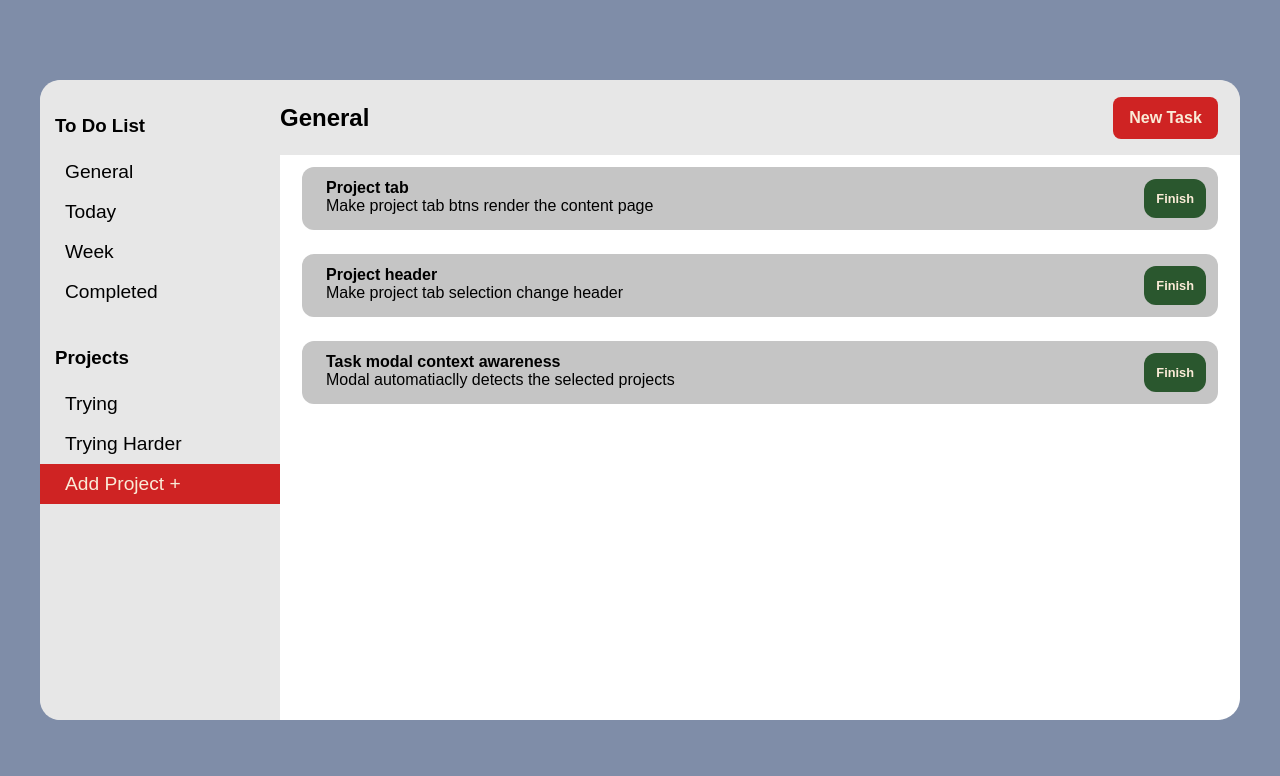
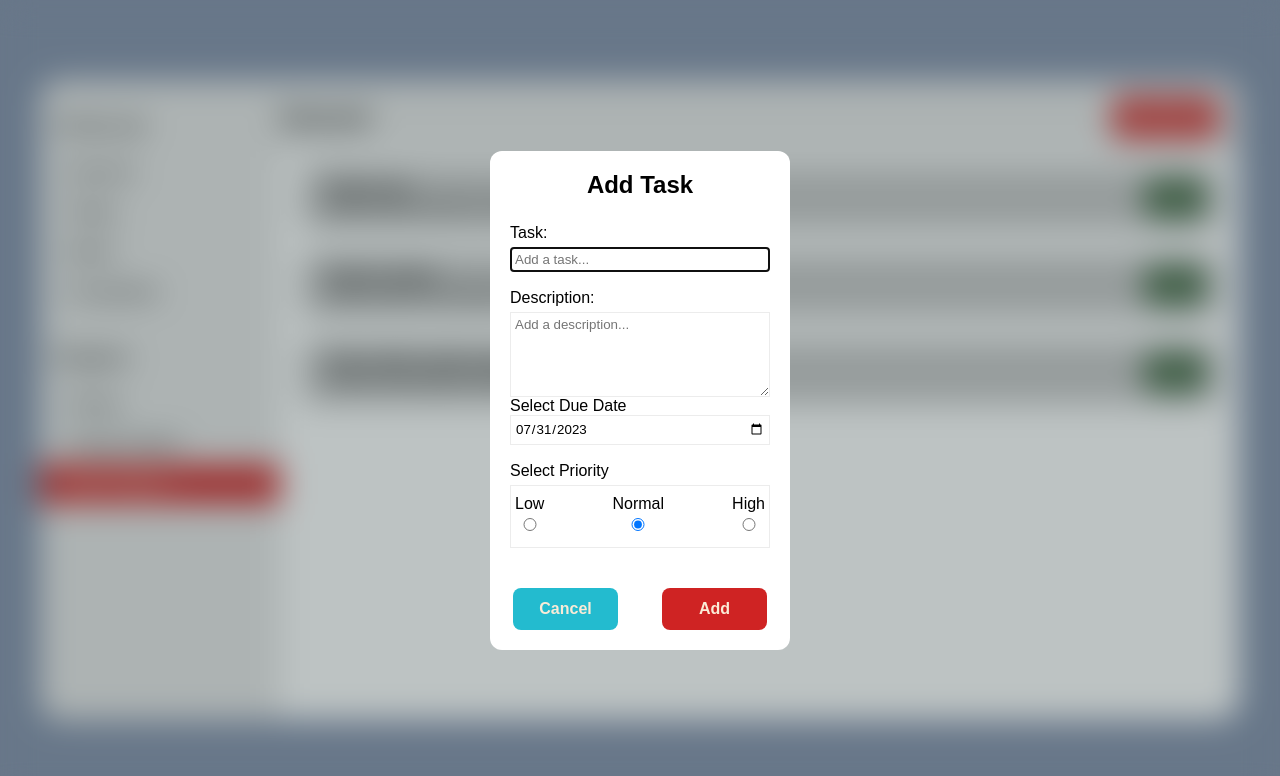
Before and after one commit to AndreasMy/todo-list, a website with bundled scripts: page dist/index.html in a window 1280 px wide. Built offline with nearby package versions, Linux system fonts and the light colour scheme.

Commit message:
added due date to modal and improved radio btns

```diff
--- a/src/components/componentsRenderer.js
+++ b/src/components/componentsRenderer.js
@@ -1,4 +1,4 @@
-import { renderTaskModal, modalPriority } from "./modal";
+import { renderTaskModal, modalPriority, modalDate } from "./modal";
 import { renderPage } from "../modules/page";
 import { renderTaskItems } from "./taskItems";
 import { renderProjectTab } from "./sidebar";
@@ -19,8 +19,8 @@ function openModal() {
     taskModal: () => {
       setChosenModal("taskModal");
       renderTaskModal("Add Task", "task", "Task:", "description", submitObject);
-      modalPriority()
-
+      modalDate();
+      modalPriority();
       //* Auto select input field
       const inputField = document.querySelector("#task");
       inputField.focus();
@@ -43,6 +43,8 @@ function openModal() {
   };
 }
 
+openModal().taskModal();
+
 function getModalInput() {
   return {
     title: (formID) => document.querySelector(formID).value,
@@ -64,6 +66,8 @@ function pushFormSubmission(
   const title = modalInput.title(titleFormID);
   const description = modalInput.description(projectFormID);
   const newElement = functionHandler(title, description);
+  //* Variable for date picker
+  //* Variable for priority
 
   array.push(newElement);
 }
@@ -87,7 +91,6 @@ function closeModal() {
   const dynamicBtns = filteredArrays().dynamic();
   removeElements("#content");
   renderPage();
-  //* hmmmmm...
   renderTaskItems(generalTab);
   renderProjectTab(dynamicBtns, ".project-content-container");
   renderProjectTab(staticBtns, ".static-tab-container");
--- a/src/components/modal.js
+++ b/src/components/modal.js
@@ -5,6 +5,8 @@ import {
   labelFactory,
   inputFactory,
   radioFactyory,
+  dateFactory,
+  navFactory,
 } from "../modules/elementFactories";
 
 import { closeModal } from "./componentsRenderer";
@@ -78,40 +80,58 @@ function renderTaskModal(
   modalConfirm.addEventListener("click", onsubmitHandler);
 }
 
+function modalDate() {
+  const inputWrapper = document.querySelector(".input-wrapper");
+  const dateWrapper = divFactory("div", "date-wrapper");
+  const datePickerLabel = labelFactory("dueDate", "Select Due Date");
+  const datePicker = dateFactory();
+
+  dateWrapper.appendChild(datePickerLabel);
+  dateWrapper.appendChild(datePicker);
+
+  inputWrapper.appendChild(dateWrapper);
+}
+
 function modalPriority() {
   const inputWrapper = document.querySelector(".input-wrapper");
 
   const radioHeader = labelFactory("", "Select Priority");
   const radioContainer = divFactory("div", "radio-container");
-  const labelContainer = divFactory("div", "label-container");
-  const radioBtnContainer = divFactory("div", "radio-btns");
+  const radioBtnContainers = navFactory(3);
+  radioBtnContainers.classList.add("radio-btn-wrapper")
 
-  const labelLow = textFactory("p", "priority-low", "Low");
-  const priorityLow = radioFactyory("priorityLow", "priority", "Low");
+  //! Use labels instead of text, for accessibility
+  const priorityOBJ = [
+    {
+      label: () => labelFactory("priorityLow", "Low"),
+      input: () => radioFactyory("priorityLow", "priority", "Low"),
+    },
+    {
+      label: () => labelFactory("priorityNormal", "Normal"),
+      input: () => {
+        const input = radioFactyory("priorityNormal", "priority", "Normal");
+        input.checked = true;
+        return input;
+      },
+    },
+    {
+      label: () => labelFactory("priorityHigh", "High"),
+      input: () => radioFactyory("priorityHigh", "priority", "High"),
+    },
+  ];
 
-  const labelMedium = textFactory("p", "priority-normal", "Normal");
-  const priorityNormal = radioFactyory("priorityNormal", "priority", "Normal");
-  priorityNormal.checked = true
-
-
-  const labelHigh = textFactory("p", "priority-high", "High");
-  const priorityHigh = radioFactyory("priorityHigh", "priority", "High");
+  //* Append Labels and Radio btns to <li>
+  radioBtnContainers.querySelectorAll("li").forEach((element, index) => {
+    element.classList.add("radio-btn-container")
+    element.appendChild(priorityOBJ[index].label());
+    element.appendChild(priorityOBJ[index].input());
+  });
 
   inputWrapper.appendChild(radioHeader);
-
-  labelContainer.appendChild(labelLow);
-  labelContainer.appendChild(labelMedium);
-  labelContainer.appendChild(labelHigh);
-  radioContainer.appendChild(labelContainer);
-
-  radioContainer.appendChild(radioBtnContainer);
-  radioBtnContainer.appendChild(priorityLow);
-  radioBtnContainer.appendChild(priorityNormal);
-  radioBtnContainer.appendChild(priorityHigh);
-
+  radioContainer.appendChild(radioBtnContainers);
   inputWrapper.appendChild(radioContainer);
 }
 
 function modalDueDtate() {}
 
-export { renderTaskModal, modalPriority };
+export { renderTaskModal, modalPriority, modalDate };
--- a/src/modules/crud.js
+++ b/src/modules/crud.js
@@ -125,18 +125,20 @@ function storeArray() {
 function retrieveArray() {
   const jsonString = localStorage.getItem("projectsArray");
   const retrievedArray = JSON.parse(jsonString);
+
   console.log(retrievedArray);
-  return retrievedArray;
+
 }
 
-storeArray();
-retrieveArray();
+// storeArray();
+// retrieveArray();
 
 export {
   taskFactory,
   projectFactory,
-  //tasks,
   projects,
   filteredArrays,
   getStaticBtns,
+  storeArray,
+  retrieveArray,
 };
--- a/src/modules/elementFactories.js
+++ b/src/modules/elementFactories.js
@@ -1,3 +1,5 @@
+const {format} = require('date-fns');
+
 function divFactory(elemType, className) {
   const element = document.createElement(elemType);
   element.classList.add(className);
@@ -33,7 +35,7 @@ function navFactory(num) {
 
 function labelFactory(labelFor, labelText) {
   const label = document.createElement("label");
-  label.for = labelFor;
+  label.setAttribute("for", labelFor)
   label.textContent = labelText;
 
   return label;
@@ -57,6 +59,20 @@ function radioFactyory(inputID, inputName, inputValue) {
   return input;
 }
 
+function dateFactory() {
+  //* Get tday's date
+  const today = new Date().toISOString().split('T')[0];
+  console.log(today)
+
+  const date = document.createElement("input");
+  date.type = "date";
+  date.id = "dueDate"
+  date.name = "due-date"
+  date.value = today
+
+  return date
+}
+
 export {
   labelFactory,
   inputFactory,
@@ -65,4 +81,5 @@ export {
   textFactory,
   navFactory,
   radioFactyory,
+  dateFactory
 };
--- a/src/style.css
+++ b/src/style.css
@@ -15,6 +15,10 @@ button {
   cursor: pointer;
 }
 
+label {
+  margin: 5px 0;
+}
+
 input,
 #description,
 #projectDescription,
@@ -26,10 +30,19 @@ input,
   border: 1px solid rgb(236, 236, 236);
 }
 
-.radio-container {
+.radio-container,
+.radio-btn-wrapper {
   display: flex;
+  flex: 1;
   align-items: center;
+  justify-content: space-between;
+  flex-direction: row;
+}
+
+.radio-btn-container {
+  display: flex;
   flex-direction: column;
+  align-items: center;
 }
 
 .label-container {
@@ -40,7 +53,7 @@ input,
   margin: 0 12px;
 }
 
-.radio-btns {
+.radio-btn {
   display: flex;
   flex-direction: row;
   justify-content: space-between;
```
Also changed, not shown: 1 other file.
